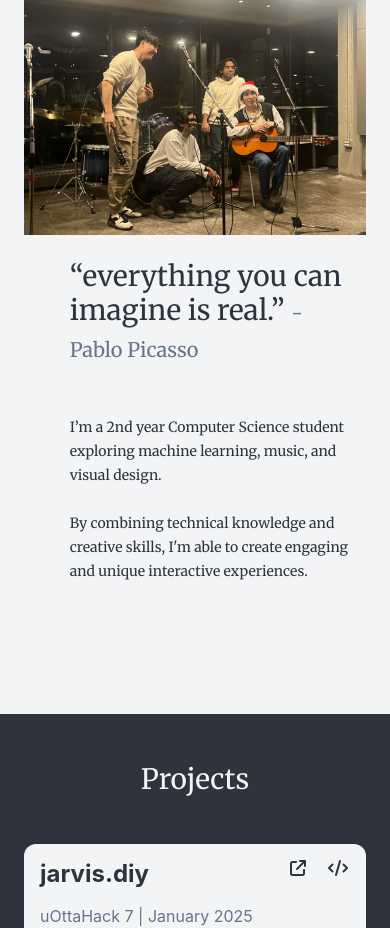
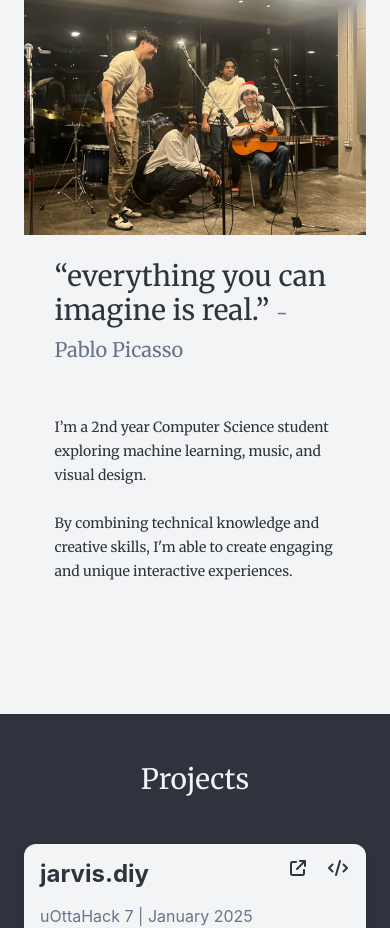
Before and after one commit to mizly/portfolio, a plain HTML site: page index.html in a window 390 px wide. Shown: the part 718-1646 px from the top of the page. Drawn offline with nearby package versions, Linux system fonts and the light colour scheme; a script that the page names is missing.

Commit message:
remove mobile offset to be less cringe

```diff
--- a/index.html
+++ b/index.html
@@ -245,11 +245,11 @@
             </figure>
           </div>
           <div data-aos="fade-down" class="column
-          is-10-mobile is-offset-1-mobile
-          is-10-tablet is-offset-1-tablet
-          is-5-desktop is-offset-1-desktop
-          is-5-widescreen is-offset-1-widescreen
-          is-5-fullhd is-offset-1-fullhd">
+          is-10-mobile
+          is-10-tablet
+          is-5-desktop
+          is-5-widescreen
+          is-5-fullhd">
             <h1 class="titled title is-1 mb-6">
               “everything you can imagine is real.” <span class="is-size-5 has-text-grey">- Pablo Picasso</span>
             </h1>
```
